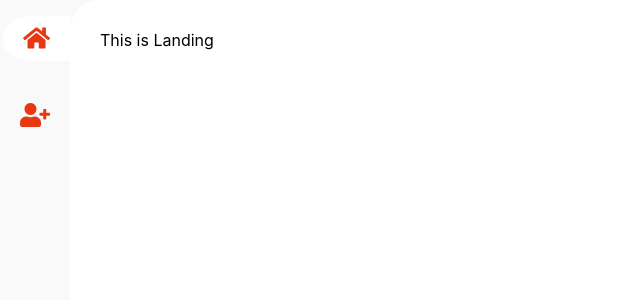
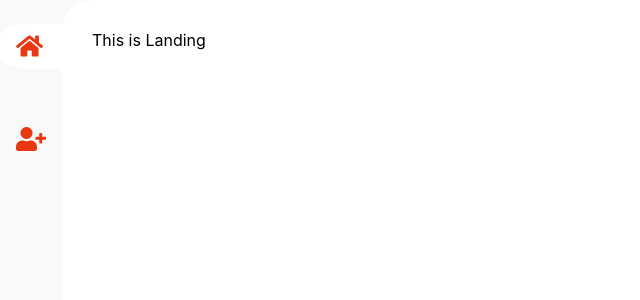
Before and after one commit to sahilkaushal7/InfoOverflow, a React (Create React App) app in the folder frontend/: page / in a window 1280 px wide. Shown: the top 300 px of the page, without its empty margins (0-640 px from the left). Built offline with nearby package versions, Linux system fonts and the light colour scheme.

Commit message:
moved logout to user profile page

```diff
--- a/frontend/src/app/layouts/MainLayout/Header/index.tsx
+++ b/frontend/src/app/layouts/MainLayout/Header/index.tsx
@@ -7,7 +7,6 @@ import { IOLink } from '../../../../lib/elements';
 
 interface PropsFromDispatch {
   userLogin: (email: string, password: string) => void;
-  logout: () => void;
 }
 
 interface PropsFromState {
@@ -25,7 +24,7 @@ interface HeaderState { }
 
 class Header extends React.Component<HeaderProps, HeaderState> {
   render() {
-    const { isAuthenticated, logout, isLoading } = this.props;
+    const { isAuthenticated, isLoading } = this.props;
     const sharedProps = {
       activeClassName: 'io-ml__header-link--active',
       className: 'io-ml__header-link',
@@ -41,12 +40,6 @@ class Header extends React.Component<HeaderProps, HeaderState> {
         <p>{!isAuthenticated || isLoading ?
           <IOLink {...sharedProps} to={'login'}><i className={cn('fa', 'fa-user-plus')} /></IOLink> :
           <IOLink {...sharedProps} to={'user'}><i className={cn('fa', 'fa-user')} /></IOLink>}
-        </p>
-        <p>
-          {isAuthenticated &&
-            <IOLink {...sharedProps} to={'/'} onClick={logout}>
-              <i className={cn('fa', 'fa-user-times')} />
-            </IOLink>}
         </p>
       </div>
     )
@@ -66,7 +59,6 @@ const mapStateToProps = (state: State) => {
 const mapDispatchToProps = (dispatch: DispatchType) => {
   return {
     userLogin: (email: string, password: string) => (dispatch(actions.authLogin(email, password))),
-    logout: () => dispatch(actions.authLogout()),
   }
 }
 
--- a/frontend/src/app/layouts/MainLayout/styles.scss
+++ b/frontend/src/app/layouts/MainLayout/styles.scss
@@ -32,11 +32,16 @@ $container-border-width: 30px;
     color: $primary;
     font-size: 24px;
 
+    p {
+      width: 100%;
+    }
+
     .io-ml__header-link {
+      display: block;
       background: transparent;
-      border-top-left-radius: 45%;
-      border-bottom-left-radius: 45%;
-      padding: 8px 20px;
+      border-top-left-radius: 30%;
+      border-bottom-left-radius: 30%;
+      padding: 8px 16px;
       width: 100%;
     }
 
--- a/frontend/src/app/routes.tsx
+++ b/frontend/src/app/routes.tsx
@@ -15,11 +15,13 @@ import UserAccount from './views/UserAccount';
 
 interface PropsFromDispatch {
   userLogin: (email: string, password: string) => void;
+  logout: () => void;
 }
 
 interface PropsFromState {
   isAuthenticated: boolean;
   userId: number;
+  isLoading: boolean;
 }
 
 interface BaseRouterProps extends PropsFromDispatch, PropsFromState { }
@@ -28,16 +30,16 @@ interface BaseRouterState { }
 
 class BaseRouter extends React.Component<BaseRouterProps, BaseRouterState> {
   render() {
-    const { userLogin, isAuthenticated, userId } = this.props;
+    const { userLogin, isAuthenticated, userId, logout, isLoading } = this.props;
     return (
       <MainLayout>
         <Route exact path='/' component={Landing} />
-        <Route exact path='/login' render={() =>
+        <Route exact path='/login' render={(props) =>
           !isAuthenticated ?
-            <Login userLogin={userLogin} /> :
+            <Login userLogin={userLogin} loading={isLoading} {...props}/> :
             <Landing />
         } />
-        <Route exact path='/user' render={() => <UserAccount userId={userId}/>} />
+        <Route exact path='/user' render={() => <UserAccount userId={userId} logout={logout}/>} />
 
         {/* <PrivateRoute exact isAuth={props.isAuthenticated} path='/articles/:articleID' component={Article} />
         <PrivateRoute exact isAuth={props.isAuthenticated} path='/articles' component={Articles} />
@@ -58,7 +60,8 @@ const mapStateToProps = (state: State) => {
 
 const mapDispatchToProps = (dispatch: DispatchType) => {
   return {
-    userLogin: (email: string, password: string) => (dispatch(actions.authLogin(email, password)))
+    userLogin: (email: string, password: string) => (dispatch(actions.authLogin(email, password))),
+    logout: () => dispatch(actions.authLogout()),
   }
 }
 
--- a/frontend/src/app/views/Login/index.tsx
+++ b/frontend/src/app/views/Login/index.tsx
@@ -1,15 +1,20 @@
 import React from 'react';
+import { RouterProps } from 'react-router';
 
-interface LoginProps {
+interface LoginProps extends RouterProps {
   userLogin: (email: string, password: string) => void;
+  loading: boolean;
 }
 
-const Login: React.FC<LoginProps> = ({ userLogin }) => {
+const Login: React.FC<LoginProps> = ({ userLogin, history, loading }) => {
   const loginSubmit = (e: any) => {
     e.preventDefault();
     const email = e.target.elements.email.value;
     const password = e.target.elements.password.value;
     userLogin(email, password);
+    if(!loading) {
+      history.push('/');
+    }
   }
   return (
     <form
--- a/frontend/src/app/views/UserAccount/index.tsx
+++ b/frontend/src/app/views/UserAccount/index.tsx
@@ -1,8 +1,11 @@
 import * as React from 'react';
 import { getUserProfile, updateUserProfile } from './requests';
+import { IOLink } from '../../../lib/elements';
+import cn from 'classnames';
 
 interface UserAccountProps {
   userId: number;
+  logout: () => void;
 }
 
 export interface UserProfile {
@@ -13,13 +16,13 @@ export interface UserProfile {
   created_on: string;
 }
 
-const UserAccount: React.FC<UserAccountProps> = ({ userId }) => {
+const UserAccount: React.FC<UserAccountProps> = ({ userId, logout }) => {
   const [userProfile, setUserProfile] = React.useState<UserProfile>({} as UserProfile);
   const [userAvatar, setUserAvatar] = React.useState();
 
   React.useEffect(() => {
     getUserProfile(userId).then(res => setUserProfile(res.data[0]));
-  }, [userId, userAvatar]);
+  }, [userProfile]);
 
   const handleImageChange = (e: any) => {
     setUserAvatar(e.target.files[0]);
@@ -57,6 +60,9 @@ const UserAccount: React.FC<UserAccountProps> = ({ userId }) => {
             <input type={'submit'} name={'Login'} />
             <br />
           </form>
+          <IOLink to={'/'} onClick={logout}>
+            <i className={cn('fa', 'fa-user-times')} />
+          </IOLink>
         </>
       }
     </div>
--- a/frontend/src/lib/elements/IOLink/index.tsx
+++ b/frontend/src/lib/elements/IOLink/index.tsx
@@ -4,7 +4,7 @@ import cn from 'classnames';
 
 interface IOLinkProps extends React.AnchorHTMLAttributes<HTMLAnchorElement>, NavLinkProps {
   to: string;
-  className: string;
+  className?: string;
 }
 
 const IOLink: React.FunctionComponent<IOLinkProps> = ({ to, className, ...rest }) => (
--- a/frontend/src/store/reducers/auth.ts
+++ b/frontend/src/store/reducers/auth.ts
@@ -4,7 +4,7 @@ import { State } from '../types';
 
 const initialState = {
   error: null,
-  loading: false,
+  loading: true,
   token: null,
   useremail: '',
   username: '',
```
